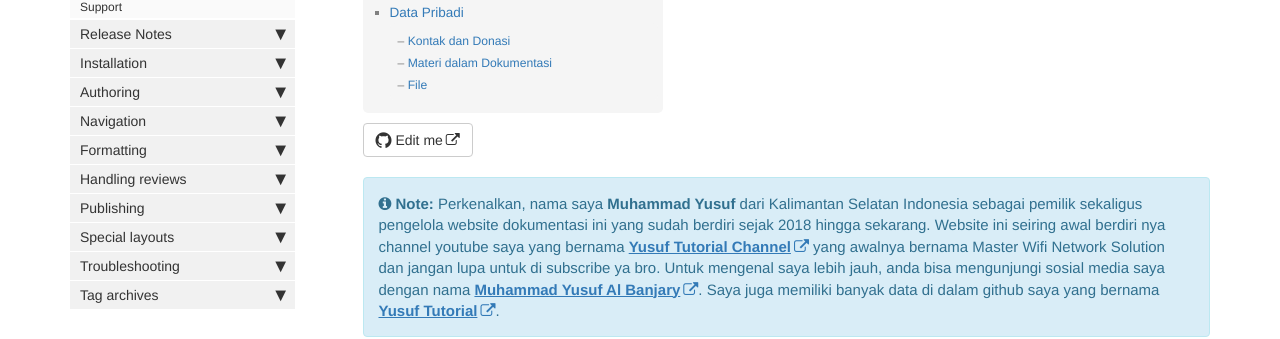
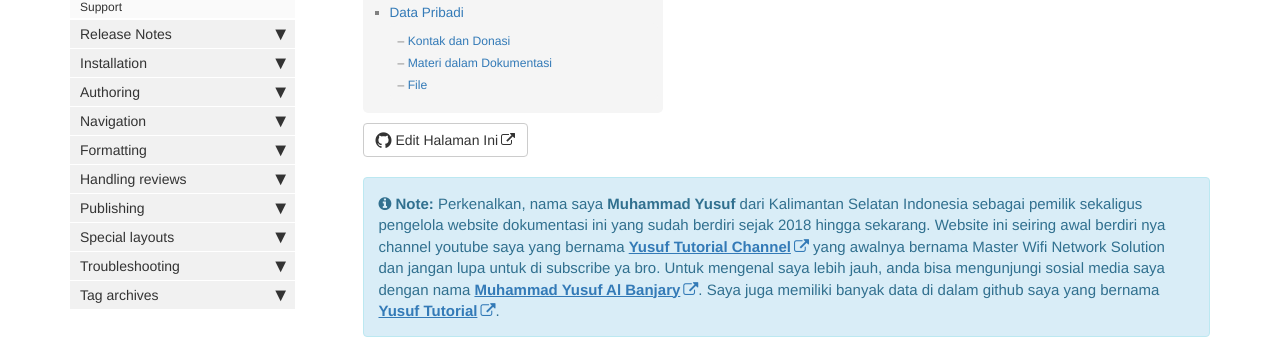
Before and after one commit to yusuftutorial/home, a Jekyll site: the page built from index.md, in a window 1280 px wide and 900 px high. Shown: the part 264-603 px from the top of the window. Built offline with Jekyll 4.4.1, drawn with Linux system fonts in a browser that asks for light colours; nearby versions of some CDN libraries; comment, search, counter and statistics services are not loaded.

Commit message:
Update page.html

```diff
--- a/_layouts/page.html
+++ b/_layouts/page.html
@@ -41,7 +41,7 @@ layout: default
 
     {% if site.github_editme_path %}
 
-    <a target="_blank" rel="noopener" href="https://github.com/{{site.github_editme_path}}{{page.path}}" class="btn btn-default githubEditButton" role="button"><i class="fa fa-github fa-lg"></i> Edit me</a>
+    <a target="_blank" rel="noopener" href="https://github.com/{{site.github_editme_path}}{{page.path}}" class="btn btn-default githubEditButton" role="button"><i class="fa fa-github fa-lg"></i> Edit Halaman Ini</a>
 
     {% endif %}
 
@@ -53,7 +53,7 @@ layout: default
         {% assign projectTags = site.data.tags.allowed-tags %}
         {% for tag in page.tags %}
         {% if projectTags contains tag %}
-        <a href="{{ "label/" | append: label | append: ".html" }}" class="btn btn-default navbar-btn cursorNorm" role="button">{{page.tagName}}{{tag}}</a>
+        <a href="{{ "label/" | append: tag | append: ".html" }}" class="btn btn-default navbar-btn cursorNorm" role="button">{{page.tagName}}{{tag}}</a>
         {% endif %}
         {% endfor %}
         {% endif %}
```
